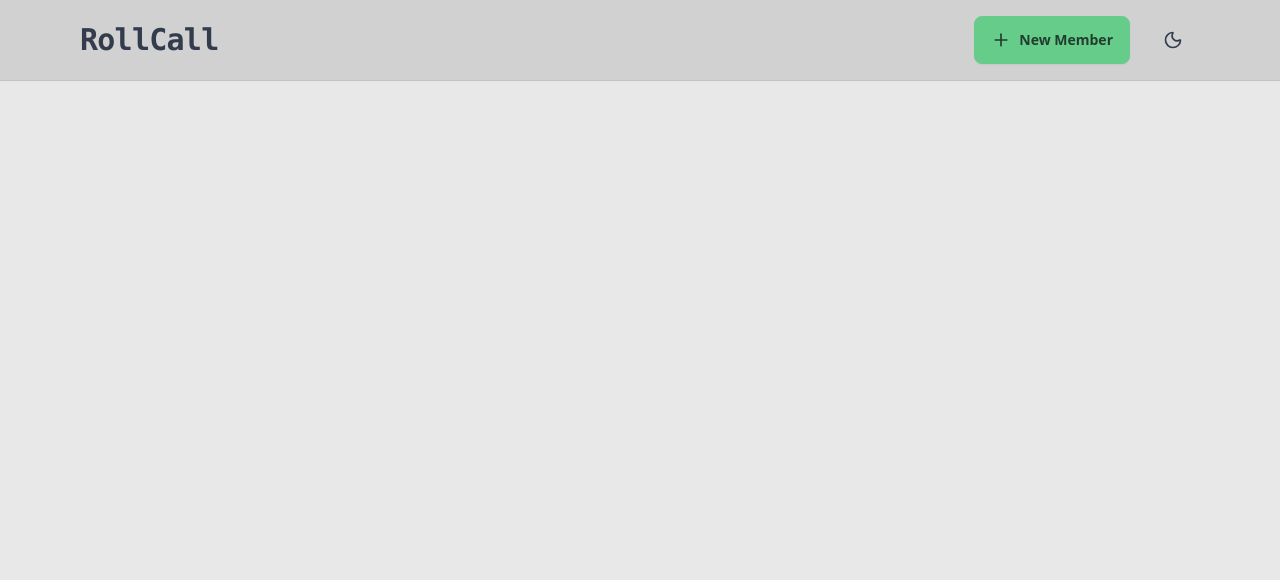
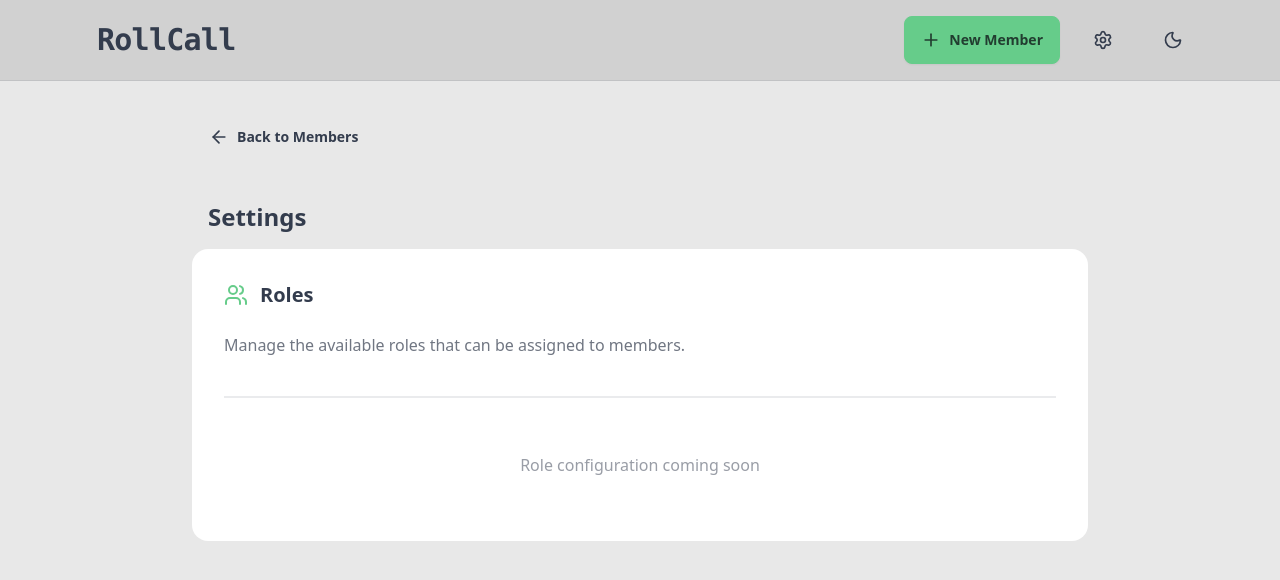
Before and after one commit to EthanGaspar/ClubLedger, a React app in the folder frontend/: page /settings in a window 1280 px wide. Shown: the top 580 px of the page. Built offline with nearby package versions, Linux system fonts and the light colour scheme; the HTML template or start-up script is replaced by a standard one.

Commit message:
Skeleton for settings

```diff
--- a/frontend/src/components/Navbar.jsx
+++ b/frontend/src/components/Navbar.jsx
@@ -1,4 +1,4 @@
-import { PlusIcon, Sun, Moon } from 'lucide-react'
+import { PlusIcon, Sun, Moon, Settings } from 'lucide-react'
 import { Link } from "react-router-dom";
 import React, { useState, useEffect } from 'react'
 
@@ -20,13 +20,16 @@ const Navbar = () => {
     <header className='bg-base-300 border-b border-base-content/10'>
       <div className='mx-auto max-w-6xl p-4'>
         <div className='flex items-center justify-between'>
-            <h1 className={`text-3xl font-bold font-mono tracking-tight ${theme === 'emerald' ? 'text-primary-focus' : 'text-primary'}`}>
+            <Link to={"/"} className={`text-3xl font-bold font-mono tracking-tight btn btn-ghost rounded-full ${theme === 'emerald' ? 'text-primary-focus' : 'text-primary'}`}>
                 RollCall
-            </h1>
+            </Link>
             <div className='flex items-center gap-4'>
                 <Link to={"/create"} className='btn btn-primary'>
                     <PlusIcon className='size-5'/>
                     <span>New Member</span>
+                </Link>
+                <Link to={"/settings"} className='btn btn-ghost'>
+                    <Settings className='size-5'/>
                 </Link>
                 <button onClick={toggleTheme} className='btn btn-ghost'>
                     {theme === 'emerald' ? <Moon className='size-5'/> : <Sun className='size-5'/>}
--- a/frontend/src/pages/SettingsPage.jsx
+++ b/frontend/src/pages/SettingsPage.jsx
@@ -1,11 +1,39 @@
 import Navbar from "../components/Navbar"
+import { Link } from "react-router-dom"
+import { ArrowLeftIcon, Users } from "lucide-react"
 
 const SettingsPage = () => {
   return (
-    <div className='min-h-screen'>
+    <div className='min-h-screen bg-base-200'>
       <Navbar />
-      <div className='max-w-6xl mx-auto p-4 mt-6'>
-        {/* Settings content will go here */}
+      <div className='container mx-auto px-4 py-8'>
+        <div className="max-w-4xl mx-auto">
+          <Link to={"/"} className="btn btn-ghost mb-6">
+            <ArrowLeftIcon className="size-5" />
+            Back to Members
+          </Link>
+
+          <h1 className="text-2xl font-bold px-4 py-4">Settings</h1>
+
+          {/* Roles Section */}
+          <div className="card bg-base-100 mb-6">
+            <div className="card-body">
+              <div className="flex items-center gap-3 mb-4">
+                <Users className="size-6 text-primary" />
+                <h2 className="card-title">Roles</h2>
+              </div>
+              <p className="text-base-content/70 mb-4">
+                Manage the available roles that can be assigned to members.
+              </p>
+              <div className="divider my-2"></div>
+              {/* Role management content will go here */}
+              <div className="text-base-content/50 text-center py-8">
+                Role configuration coming soon
+              </div>
+            </div>
+          </div>
+
+        </div>
       </div>
     </div>
   )
```
